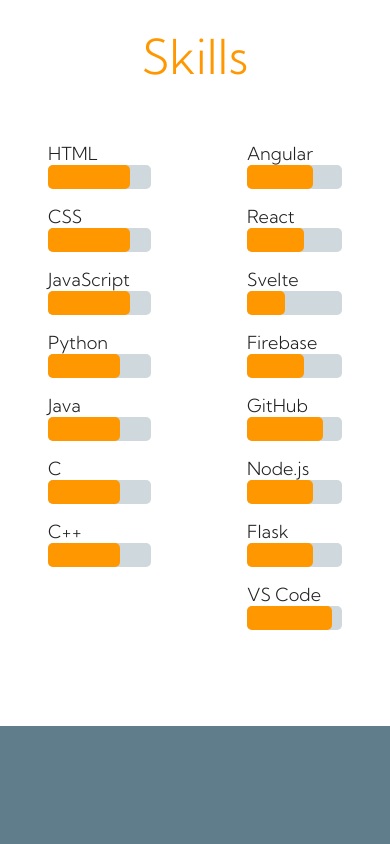
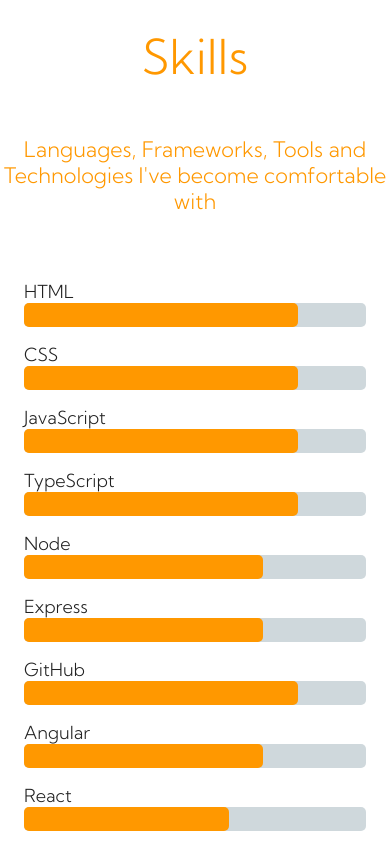
Before and after one commit to Bendr-Dev/Personal-Website, a Svelte app: page / in a window 390 px wide. Shown: the part 4160-5004 px from the top of the page. Built offline with nearby package versions, Linux system fonts and the light colour scheme.

Commit message:
Updates UI

```diff
--- a/src/Skill.svelte
+++ b/src/Skill.svelte
@@ -19,7 +19,8 @@
     font-size: 32px;
   }
 
-  .title h2 {
+  .title h2,
+  h6 {
     font-weight: 100;
   }
 
@@ -43,11 +44,31 @@
     font-weight: 100;
     color: var(--primary-text-color);
   }
+
+  @media (max-width: 799px) {
+    .lSkill,
+    .rSkill {
+      margin: 0 1.5rem;
+    }
+
+    .skill {
+      margin-top: 1rem;
+      margin-bottom: 0;
+    }
+
+    .content {
+      display: flex;
+      flex-direction: column;
+    }
+  }
 </style>
 
 <section id="skills">
   <div class="title">
     <h2>Skills</h2>
+    <h6>
+      Languages, Frameworks, Tools and Technologies I've become comfortable with
+    </h6>
   </div>
   <div class="content">
     <div class="lSkill">
@@ -68,23 +89,23 @@
       </div>
       <div class="skill">
         <!-- svelte-ignore a11y-label-has-associated-control -->
-        <label>Python</label>
+        <label>TypeScript</label>
+        <SkillItem ratingValue={80} />
+      </div>
+      <div class="skill">
+        <!-- svelte-ignore a11y-label-has-associated-control -->
+        <label>Node</label>
         <SkillItem ratingValue={70} />
       </div>
       <div class="skill">
         <!-- svelte-ignore a11y-label-has-associated-control -->
-        <label>Java</label>
+        <label>Express</label>
         <SkillItem ratingValue={70} />
       </div>
       <div class="skill">
         <!-- svelte-ignore a11y-label-has-associated-control -->
-        <label>C</label>
-        <SkillItem ratingValue={70} />
-      </div>
-      <div class="skill">
-        <!-- svelte-ignore a11y-label-has-associated-control -->
-        <label>C++</label>
-        <SkillItem ratingValue={70} />
+        <label>GitHub</label>
+        <SkillItem ratingValue={80} />
       </div>
     </div>
     <div class="rSkill">
@@ -110,23 +131,18 @@
       </div>
       <div class="skill">
         <!-- svelte-ignore a11y-label-has-associated-control -->
-        <label>GitHub</label>
-        <SkillItem ratingValue={80} />
-      </div>
-      <div class="skill">
-        <!-- svelte-ignore a11y-label-has-associated-control -->
-        <label>Node.js</label>
-        <SkillItem ratingValue={70} />
-      </div>
-      <div class="skill">
-        <!-- svelte-ignore a11y-label-has-associated-control -->
         <label>Flask</label>
         <SkillItem ratingValue={70} />
       </div>
       <div class="skill">
         <!-- svelte-ignore a11y-label-has-associated-control -->
-        <label>VS Code</label>
-        <SkillItem ratingValue={90} />
+        <label>Python</label>
+        <SkillItem ratingValue={70} />
+      </div>
+      <div class="skill">
+        <!-- svelte-ignore a11y-label-has-associated-control -->
+        <label>Java</label>
+        <SkillItem ratingValue={70} />
       </div>
     </div>
   </div>
```
